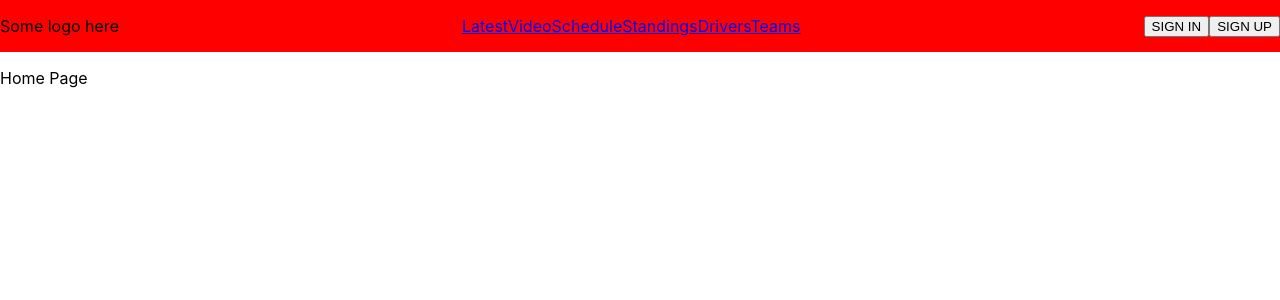
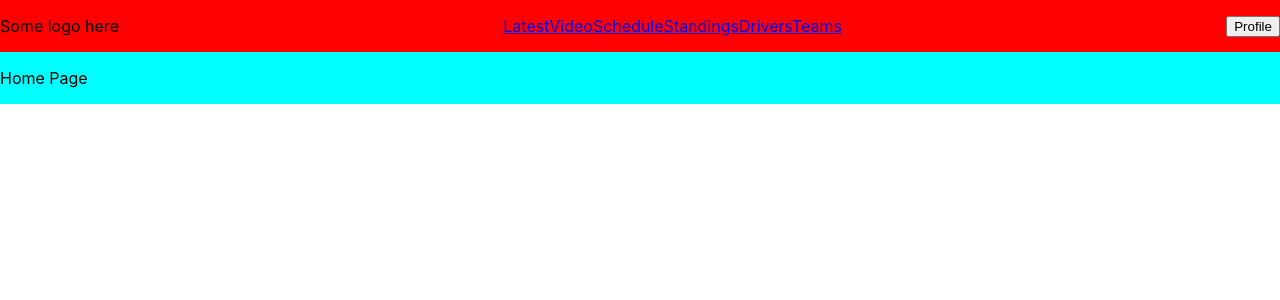
Before and after one commit to dNem88/formula1spa, a React (Create React App) app: page / in a window 1280 px wide. Both pictures are taken after a click on the button "SIGN IN". Shown: the top 300 px of the page. Built offline with nearby package versions, Linux system fonts and the light colour scheme.

Commit message:
context, navigation, useAuth custom hook

```diff
--- a/src/App.js
+++ b/src/App.js
@@ -1,15 +1,31 @@
-import React from 'react'
+import React, {useEffect} from 'react'
 import {BrowserRouter as Router, Route, Routes} from 'react-router-dom'
 import './App.module.css';
 import Navigation from './components/common/navigation/Navigation'
+import userContext from './context/userContext'
+import useAuth from './hooks/useAuth'
+
 function App() {
+  let context = useAuth()
+  useEffect(() => {
+    context.verify()
+  }, [])
   return (
     <Router>
-      <Navigation/>
-      <Routes>
-        <Route path={'/'} element={<p>Home Page</p>}/>
-        <Route path={'/about'} element={<p>About Page</p>}/>
-      </Routes>
+      <userContext.Provider value={context}>
+        <Navigation/>
+      </userContext.Provider>
+      <main>
+        <Routes>
+          <Route path={'/'} element={<p>Home Page</p>}/>
+          <Route path={'/latest'} element={<p>Latest News Page</p>}/>
+          <Route path={'/video'} element={<p>Video Page</p>}/>
+          <Route path={'/schedule'} element={<p>Schedule Page</p>}/>
+          <Route path={'/standings'} element={<p>Standings Page</p>}/>
+          <Route path={'/drivers'} element={<p>Drivers Page</p>}/>
+          <Route path={'/teams'} element={<p>Teams Page</p>}/>
+        </Routes>
+      </main>
     </Router>
   );
 }
--- a/src/App.module.css
+++ b/src/App.module.css
@@ -0,0 +1,5 @@
+main {
+    width: 100vw;
+    overflow-x: hidden;
+    background-color: aqua;
+}
--- a/src/components/common/navigation/Navigation.js
+++ b/src/components/common/navigation/Navigation.js
@@ -1,10 +1,15 @@
-import React from 'react';
-import {Link} from 'react-router-dom'
+import React, {useContext, useEffect, Fragment} from 'react';
+import {Link, useNavigate} from 'react-router-dom'
 import styles from './navigation.module.css'
+import userContext from '../../../context/userContext'
 
 function Navigation() {
+    let context = useContext(userContext)
+    console.log('context from navigation', context)
     return (
         <nav>
+        {(context.isLogged === 'initial' && context.user === null) ? <p>Loading....</p> :
+            <Fragment>
                  <div className='logo-container'>
                     <p>Some logo here</p>
                 </div>
@@ -17,9 +22,11 @@ function Navigation() {
                     <Link to='/teams'>Teams</Link>
                 </div>
                 <div className='auth-container'>
-                <button>SIGN IN</button>
-                <button>SIGN UP</button>
+                    {context.isLogged === false ? <button onClick={context.login}>SIGN IN</button> : null}
+                    {context.isLogged === true ? <button onClick={context.logout}>Profile</button> : null}
                 </div>
+            </Fragment>
+        }
         </nav>
     )
 }
--- /dev/null
+++ b/src/context/userContext.js
@@ -0,0 +1,6 @@
+import React from 'react';
+
+const userContext = React.createContext({user: null,
+isLogged: 'initial'})
+
+export default userContext
--- /dev/null
+++ b/src/hooks/useAuth.js
@@ -0,0 +1,26 @@
+import userContext from '../context/userContext'
+import React, {useContext, useState, useEffect} from 'react'
+
+function useAuth() {
+    const context = useContext(userContext)
+    context.login = login;
+    context.logout = logout;
+    context.verify = verify;
+    // console.log('from useAuth')
+    const [user, setUser] = useState(context)
+    function login() {
+        setUser({...user, user:{username: 'Daniel', id: '123'}, isLogged: true})
+    }
+    function logout() {
+        setUser({...user, user: null, isLogged: false})
+    }
+    function verify() {
+        setTimeout(() => {
+            setUser({...user, user: null, isLogged: false})
+        }, 2000);
+    }
+    console.log('render')
+    return user;
+}
+
+export default useAuth
```
Lines whose indentation alone changed are shown as unchanged.
